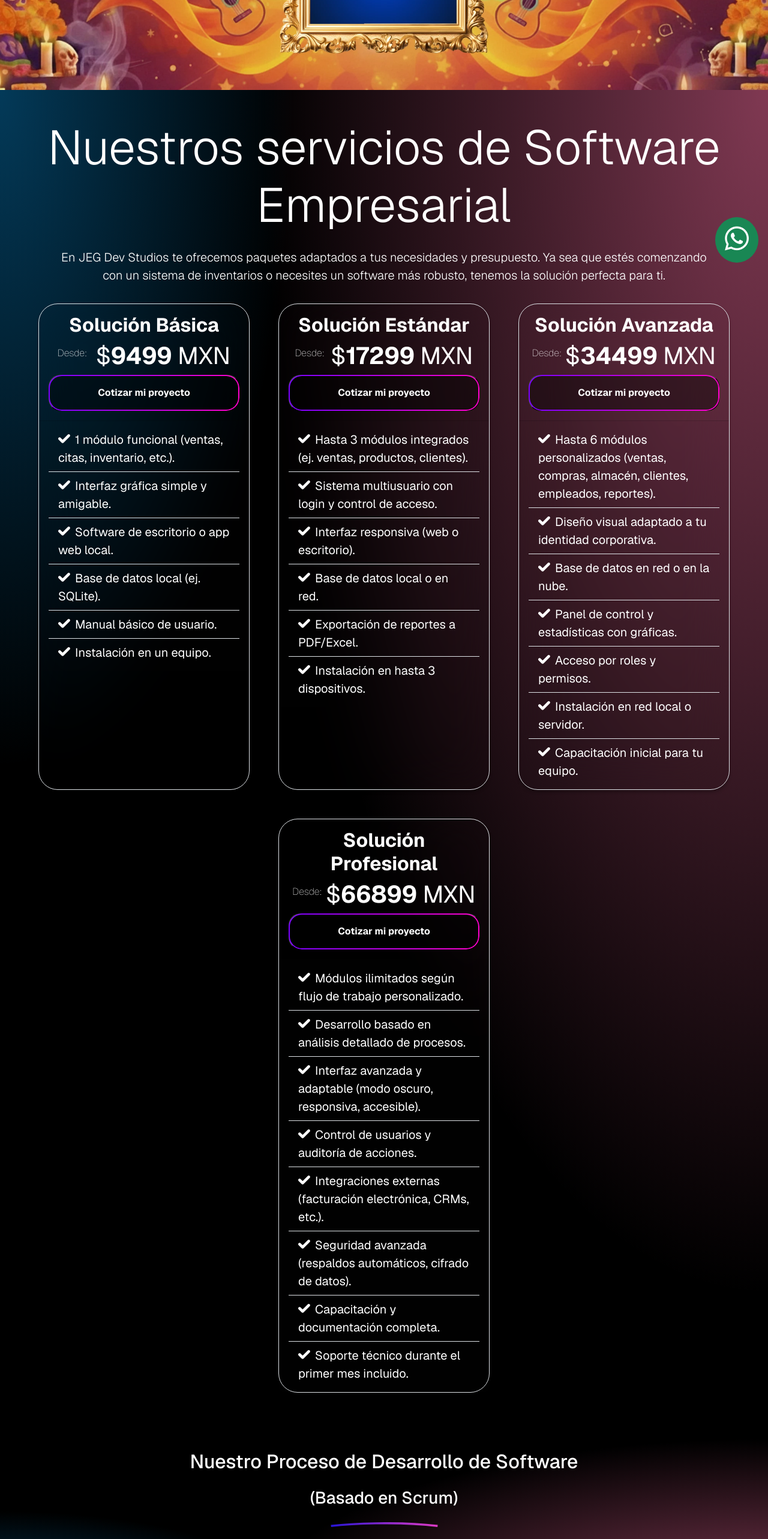
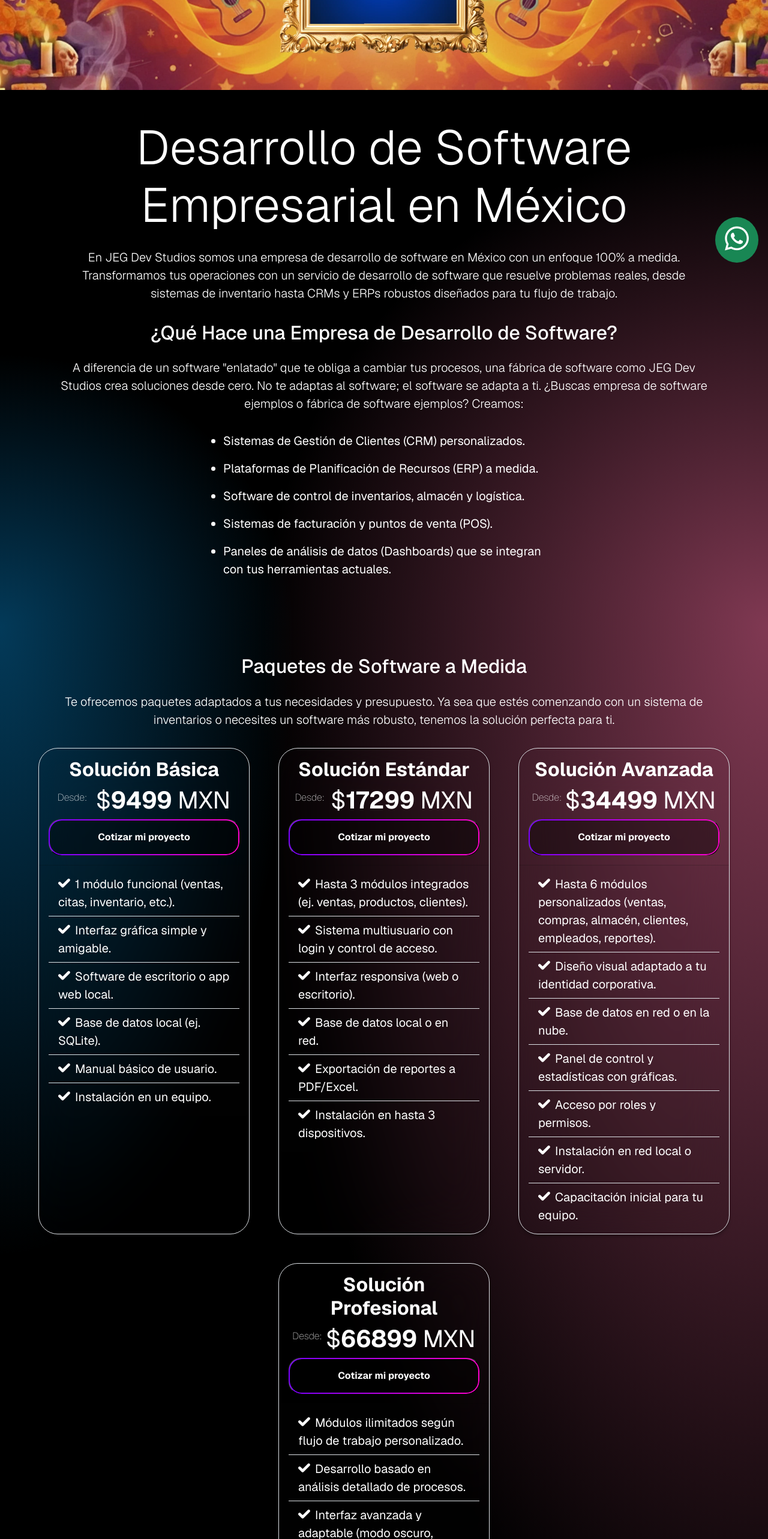
Before and after one commit to JhonnDevJs/jeg-dev-studios-site, a Next.js app: page /servicios/desarrollo/software-empresarial in a window 1280 px wide. Shown: the part 234-2800 px from the top of the page at 60% size. Built offline with nearby package versions, Linux system fonts and the light colour scheme.

Commit message:
refactor: update content for new keywords

```diff
--- a/src/app/servicios/desarrollo/apps/DevAppClient.css
+++ b/src/app/servicios/desarrollo/apps/DevAppClient.css
@@ -65,3 +65,79 @@
   background: rgb(255, 255, 255); /* Fondo más opaco */
   color: black;
 }
+
+
+.section-process-waves {
+  height: 100dvh;
+}
+
+.section-process-waves::before,
+.section-process-waves::after {
+  content: "";
+  /* Necesario para que los pseudo-elementos se muestren */
+  position: absolute;
+  left: 50%;
+  top: 50%;
+
+  /* Tamaño base de los círculos */
+  width: 200px;
+  height: 200px;
+
+  border-radius: 50%;
+  /* Para hacerlos circulares */
+  border: 2px solid rgba(255, 255, 255, 0.15);
+  /* Color y grosor de la línea (blanco semitransparente) */
+
+  opacity: 0;
+  /* Inician invisibles */
+
+  /* Aplicamos la animación */
+  /* El transform: translate(-50%, -50%) se maneja dentro de la animación para centrar correctamente durante el escalado */
+  animation: waveEffect 5s infinite linear;
+
+  z-index: 0;
+  /* Para que estén detrás del contenido del article (que tiene z-index: 1) */
+}
+
+/* Hacemos que la segunda onda (::after) comience con un retraso para un efecto más dinámico */
+.section-process-waves::after {
+  animation-delay: -2.5s;
+  /* La mitad de la duración de la animación */
+}
+
+.process-waves-container {
+  width: 50%;
+}
+
+@media (max-width: 440px) {
+  .process-waves-container {
+    width: 100%;
+  }
+}
+
+@keyframes waveEffect {
+  0% {
+    transform: translate(-50%, -50%) scale(0.1);
+    /* Inicia pequeño y centrado */
+    opacity: 0;
+  }
+
+  20% {
+    /* Aparece gradualmente */
+    opacity: 0.7;
+  }
+
+  70% {
+    /* Se expande y empieza a desvanecerse */
+    transform: translate(-50%, -50%) scale(2.5);
+    /* Escala hasta 2.5 veces su tamaño base (500px) */
+    opacity: 0.3;
+  }
+
+  100% {
+    /* Termina grande y completamente transparente */
+    transform: translate(-50%, -50%) scale(3.5);
+    /* Escala hasta 3.5 veces su tamaño base (700px) */
+    opacity: 0;
+  }
+}
--- a/src/app/servicios/desarrollo/software-empresarial/DevSoftClient.css
+++ b/src/app/servicios/desarrollo/software-empresarial/DevSoftClient.css
@@ -65,3 +65,79 @@
   background: rgb(255, 255, 255); /* Fondo más opaco */
   color: black;
 }
+
+
+.section-process-waves {
+  height: 100dvh;
+}
+
+.section-process-waves::before,
+.section-process-waves::after {
+  content: "";
+  /* Necesario para que los pseudo-elementos se muestren */
+  position: absolute;
+  left: 50%;
+  top: 50%;
+
+  /* Tamaño base de los círculos */
+  width: 200px;
+  height: 200px;
+
+  border-radius: 50%;
+  /* Para hacerlos circulares */
+  border: 2px solid rgba(255, 255, 255, 0.15);
+  /* Color y grosor de la línea (blanco semitransparente) */
+
+  opacity: 0;
+  /* Inician invisibles */
+
+  /* Aplicamos la animación */
+  /* El transform: translate(-50%, -50%) se maneja dentro de la animación para centrar correctamente durante el escalado */
+  animation: waveEffect 5s infinite linear;
+
+  z-index: 0;
+  /* Para que estén detrás del contenido del article (que tiene z-index: 1) */
+}
+
+/* Hacemos que la segunda onda (::after) comience con un retraso para un efecto más dinámico */
+.section-process-waves::after {
+  animation-delay: -2.5s;
+  /* La mitad de la duración de la animación */
+}
+
+.process-waves-container {
+  width: 50%;
+}
+
+@media (max-width: 440px) {
+  .process-waves-container {
+    width: 100%;
+  }
+}
+
+@keyframes waveEffect {
+  0% {
+    transform: translate(-50%, -50%) scale(0.1);
+    /* Inicia pequeño y centrado */
+    opacity: 0;
+  }
+
+  20% {
+    /* Aparece gradualmente */
+    opacity: 0.7;
+  }
+
+  70% {
+    /* Se expande y empieza a desvanecerse */
+    transform: translate(-50%, -50%) scale(2.5);
+    /* Escala hasta 2.5 veces su tamaño base (500px) */
+    opacity: 0.3;
+  }
+
+  100% {
+    /* Termina grande y completamente transparente */
+    transform: translate(-50%, -50%) scale(3.5);
+    /* Escala hasta 3.5 veces su tamaño base (700px) */
+    opacity: 0;
+  }
+}
--- a/src/app/servicios/desarrollo/software-empresarial/DevSoftClient.jsx
+++ b/src/app/servicios/desarrollo/software-empresarial/DevSoftClient.jsx
@@ -2,6 +2,7 @@
 import { useMemo } from "react";
 import CardPacksProduct from "@/components/Cards/CardPacksProduct";
 import CardSmallList from "@/components/Cards/CardSmallList";
+import CardNestedLists from "@/components/Cards/CardNestedLists";
 import SectionProcess from "@/components/SectionProcess";
 import CTAProducts from "@/components/Cta/CTAProducts";
 import FAQ from "@/components/Seo/FAQ";
@@ -14,6 +15,12 @@ import imgSoftProduct4 from "@/assets/img/img/services/dev-web/pack-3/imagen-mue
 import "./DevSoftClient.css";
 
 const faqs = [
+	{
+		question:
+			"¿Qué diferencia hay entre ustedes y otra empresa de desarrollo de software en CDMX?",
+		answer:
+			"Nuestra diferencia es el enfoque ágil y la transparencia. Como una empresa de desarrollo de software en CDMX con un proceso basado en Scrum, te involucramos en cada etapa. Ves avances funcionales cada dos semanas, asegurando que el producto final es exactamente lo que tu operación necesita.",
+	},
 	{
 		question:
 			"¿Cuál es la diferencia entre 'Software de escritorio' y 'App web local'?",
@@ -121,15 +128,56 @@ export default function DevSoftClient() {
 					style={{ width: "100%", height: "auto" }}
 				/>
 			</section>
-			<section className="d-flex flex-column justify-content-center align-items-center text-center text-white w-100 p-xl-5 p-3 gap-3 gradient-effect-y">
+			<section className="d-flex flex-column justify-content-center align-items-center text-center text-white w-100 p-xl-5 p-3 gap-3 gradient-effect-x">
 				<h1 className="display-1 text-center text-white">
-					Nuestros servicios de Software Empresarial
+					Desarrollo de Software Empresarial en México
 				</h1>
 				<p className="lead w-100 px-3 px-md-5">
-					En JEG Dev Studios te ofrecemos paquetes adaptados a tus necesidades y
-					presupuesto. Ya sea que estés comenzando con un sistema de inventarios
-					o necesites un software más robusto, tenemos la solución perfecta para
-					ti.
+					En JEG Dev Studios somos una empresa de desarrollo de software en
+					México con un enfoque 100% a medida. Transformamos tus operaciones con
+					un servicio de desarrollo de software que resuelve problemas reales,
+					desde sistemas de inventario hasta CRMs y ERPs robustos diseñados para
+					tu flujo de trabajo.
+				</p>
+				<h2 className="text-center text-white">
+					¿Qué Hace una Empresa de Desarrollo de Software?
+				</h2>
+				<p className="lead w-100 px-3 px-md-5">
+					A diferencia de un software "enlatado" que te obliga a cambiar tus
+					procesos, una fábrica de software como JEG Dev Studios crea soluciones
+					desde cero. No te adaptas al software; el software se adapta a ti.
+					¿Buscas empresa de software ejemplos o fábrica de software ejemplos?
+					Creamos:
+				</p>
+				<ul className="fs-5 text-start mx-auto" style={{ maxWidth: "600px" }}>
+					<li className="mb-3">
+						<p>Sistemas de Gestión de Clientes (CRM) personalizados.</p>
+					</li>
+					<li className="mb-3">
+						<p>Plataformas de Planificación de Recursos (ERP) a medida.</p>
+					</li>
+					<li className="mb-3">
+						<p>Software de control de inventarios, almacén y logística.</p>
+					</li>
+					<li>
+						<p>Sistemas de facturación y puntos de venta (POS).</p>
+					</li>
+					<li>
+						<p>
+							Paneles de análisis de datos (Dashboards) que se integran con tus
+							herramientas actuales.
+						</p>
+					</li>
+				</ul>
+			</section>
+			<section className="d-flex flex-column justify-content-center align-items-center text-center text-white w-100 p-xl-5 p-3 gap-3 gradient-effect-y">
+				<h2 className="text-center text-white">
+					Paquetes de Software a Medida
+				</h2>
+				<p className="lead w-100 px-3 px-md-5">
+					Te ofrecemos paquetes adaptados a tus necesidades y presupuesto. Ya
+					sea que estés comenzando con un sistema de inventarios o necesites un
+					software más robusto, tenemos la solución perfecta para ti.
 				</p>
 				<ul className="row row-cols-1 row-cols-sm-3 row-cols-md-5 justify-content-center align-items-startcenter w-100 h-100 gap-5 p-0 m-0">
 					<CardPacksProduct
@@ -208,23 +256,58 @@ export default function DevSoftClient() {
 			<SectionProcess
 				title={"Nuestro Proceso de Desarrollo de Software"}
 				text={
-					"En JEG Dev Studios seguimos una metodología clara y estructurada para asegurarnos de que tu software cumpla con tus objetivos y funcione correctamente desde el día uno."
+					"En JEG Dev Studios, aplicamos una metodología ágil basada en Scrum para el desarrollo de software. Esto nos permite trabajar de forma organizada, flexible y transparente, entregando avances constantes. Nuestro objetivo es que formes parte activa del desarrollo de tu sistema, asegurando que el resultado final supere tus expectativas."
 				}
 			/>
 			<section className="d-flex flex-column justify-content-center align-items-center text-center text-white w-100 p-xl-5 p-3 gap-3 gradient-effect-y">
 				<CardSmallList
-					titulo="Proceso"
-					subtitulo="Desde el primer contacto, nos enfocamos en comprender tu visión, objetivos y necesidades específicas. ¿Qué hacemos en esta fase?"
+					titulo="Descubrimiento y Planificación Inicial"
+					subtitulo="Desde el primer contacto, nos enfocamos en comprender tu visión, objetivos y necesidades específicas."
 					list={[
-						"  Diagnóstico y Consultoría: Nos reunimos contigo para comprender tu negocio, tus procesos y los problemas que deseas resolver. Identificamos puntos críticos y definimos los módulos necesarios.",
-						" Propuesta y Cotización: Con base en el diagnóstico, elaboramos una propuesta con el paquete adecuado, el tiempo estimado de desarrollo y el costo total, incluyendo una cronología por fases.",
-						" Diseño y Prototipado: Creamos los primeros bocetos del sistema (interfaces, navegación, funciones clave) y los validamos contigo para asegurar que se ajusten a tus necesidades.",
-						" Desarrollo por Fases: Desarrollamos el software por etapas. Cada módulo se construye, prueba y presenta individualmente para permitir revisiones rápidas. Utilizamos tecnologías como Python, C#, Java, Node.js, Electron, y React, según el proyecto.",
-						" Pruebas y Revisión Final: Antes de la entrega, hacemos pruebas internas y contigo para asegurar que todo funcione como debe. Se hacen ajustes finales según tus observaciones.",
-						" Entrega y Capacitación: Instalamos el sistema en tus equipos o servidores y capacitamos a tu personal para que puedan utilizarlo sin problemas..",
-						" Soporte y Mantenimiento: Ofrecemos soporte técnico posterior a la entrega durante el tiempo establecido en el contrato. También puedes contratar mantenimiento mensual o por demanda.",
+						"Reunión inicial para entender tu negocio y el propósito del software.",
+						"Definimos los módulos clave, el diseño y los objetivos de cada función.",
+						"Elegimos el paquete de desarrollo más adecuado (Básica, Estándar, Avanzada o Pro).",
+						"Creamos un Product Backlog: la lista detallada de todo lo que tu sistema debe incluir.",
 					]}
-					lastText="Tecnologías: Según el paquete, usamos stacks modernos como Figma, HTML, JavaScript, Tailwind, Next.js, Bootstrap, Node.js, PHP (Laravel) o Java."
+					lastText="Tecnologías: Según el proyecto, usamos stacks robustos como Figma, React, Node.js, PHP (Laravel) o Java."
+				/>
+			</section>
+			<section className="d-flex flex-column justify-content-center align-items-center text-center text-white w-100 p-xl-5 p-3 gap-3 gradient-effect-x">
+				<CardNestedLists
+					titulo="Ciclos de Desarrollo Iterativos (Sprints)"
+					subtitulo="Dividimos el proyecto en Sprints de 1 o 2 semanas, donde desarrollamos y entregamos módulos o funcionalidades específicas."
+					list={[
+						{
+							text: "a. Sprint Planning",
+							sublist: [
+								"Planificamos qué módulos vamos a trabajar (ej. módulo de clientes, dashboard de reportes, integración con facturación).",
+							],
+						},
+						{
+							text: "b. Desarrollo y Actualizaciones",
+							sublist: [
+								"Nuestro equipo trabaja en el desarrollo del software acordado, garantizando velocidad y seguridad.",
+							],
+						},
+						{
+							text: "c. Entrega Parcial y Feedback",
+							sublist: [
+								"Al final de cada Sprint, te mostramos un avance funcional real del sistema. Tú nos das tu feedback y podemos ajustar detalles.",
+							],
+						},
+					]}
+				/>
+			</section>
+			<section className="d-flex flex-column justify-content-center align-items-center text-center text-white w-100 p-xl-5 p-3 gap-3 gradient-effect-y">
+				<CardSmallList
+					titulo="Revisión Final, Despliegue y Capacitación"
+					subtitulo="Una vez terminados los Sprints, realizamos lo siguiente:"
+					list={[
+						"Una demostración final del software completo.",
+						"Una revisión conjunta para asegurarnos de que todo funciona correctamente.",
+						"Instalación y despliegue en tus servidores (locales o en la nube).",
+						"Capacitación a tu equipo para que puedan utilizar el nuevo sistema sin problemas.",
+					]}
 				/>
 			</section>
 			<section className="d-flex flex-column justify-content-center align-items-center text-center w-100 p-xl-5 p-3 gap-3 gradient-effect-x">
@@ -234,7 +317,8 @@ export default function DevSoftClient() {
 					compromiso con la calidad, la funcionalidad y la innovación. Nos
 					enfocamos en que tu software sea útil, estable, seguro y fácil de
 					usar. No desarrollamos software genérico: desarrollamos soluciones que
-					resuelven problemas reales.
+					resuelven problemas reales. Tu empresa merece una herramienta que
+					trabaje por ella. Nosotros la creamos.
 				</p>
 				<p className="text-white fs-4">
 					Tu empresa merece una herramienta que trabaje por ella. Nosotros la
@@ -244,7 +328,7 @@ export default function DevSoftClient() {
 			<CTAProducts />
 			<FAQ
 				faqs={faqs}
-				subtitle="Resuelve tus dudas sobre nuestras soluciones de software."
+				subtitle="Preguntas Frecuentes sobre nuestro Servicio de Desarrollo de Software"
 			/>
 		</>
 	);
--- a/src/app/servicios/desarrollo/software-empresarial/page.js
+++ b/src/app/servicios/desarrollo/software-empresarial/page.js
@@ -1,7 +1,7 @@
 export const metadata = {
-	title: "Servicios de Desarrollo de Software Personalizado | JEG Dev Studios",
+	title: "Empresa de Desarrollo de Software en México | JEG Dev Studios",
 	description:
-		"Creación de software empresarial a medida — Desarrollo de software adaptado a cada cliente Enfoque personalizado para mejorar procesos",
+		"Somos una empresa de desarrollo de software en México. Ofrecemos un servicio de software a medida: CRMs, ERPs y sistemas empresariales. Cotiza tu proyecto.",
 	keywords:
 		"desarrollo de software a medida, software empresarial, soluciones software empresarial, software empresarial de administracion, desarrollo de software personalizado, JEG Dev Studios",
 	alternates: {
--- a/src/app/servicios/desarrollo/web/page.js
+++ b/src/app/servicios/desarrollo/web/page.js
@@ -1,5 +1,5 @@
 export const metadata = {
-	title: "Servicios de Desarrollo de Sitios Web | JEG Dev Studios",
+	title: "Desarrollo de Páginas Web en México | Paquetes | JEG Dev Studios",
 	description:
 		"Contrata servicios de desarrollo web profesionales: sitios empresariales, e-commerce y landing pages con diseño moderno y funcional.",
 	keywords:
```
Also changed, not shown: src/app/servicios/desarrollo/web/DevWebClient.jsx (+19 -16 lines).
